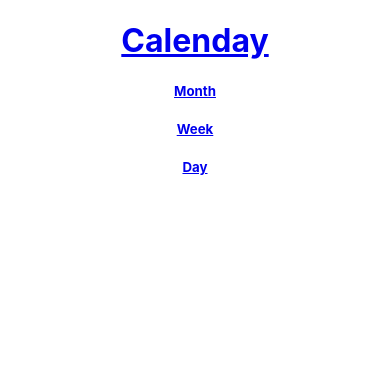
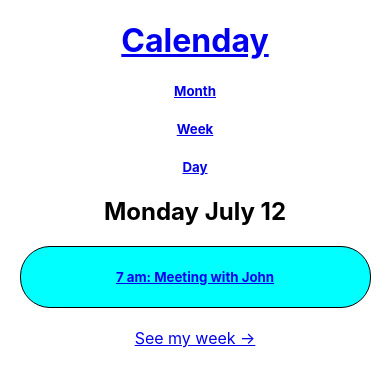
Before and after one commit to kdbromley/calenday-client, a React (Create React App) app: page /day in a window 390 px wide. Shown: the top 386 px of the page. Built offline with nearby package versions, Linux system fonts and the light colour scheme.

Commit message:
created Day route and functional component, minimal styling (mobile focused)

```diff
--- a/src/App.js
+++ b/src/App.js
@@ -4,7 +4,9 @@ import { Route } from 'react-router-dom';
 import { Link } from 'react-router-dom';
 import NavBar from './NavBar/NavBar';
 import TodaySchedule from './TodaySchedule/TodaySchedule'
+import Day from './Day/Day';
 import './App.css';
+
 
 class App extends React.Component {
 
@@ -18,6 +20,7 @@ class App extends React.Component {
         />
         <Route
           path='/day'
+          component={Day}
         />
         <Route
          path='/week'
--- a/src/Day/Day.css
+++ b/src/Day/Day.css
@@ -0,0 +1,7 @@
+.Day__container {
+    margin: 5%;
+}
+
+.Day__events-list {
+    margin-bottom: 20px;
+}
--- a/src/Day/Day.js
+++ b/src/Day/Day.js
@@ -0,0 +1,16 @@
+import { Link } from 'react-router-dom';
+import EventCard from "../EventCard/EventCard";
+import './Day.css'
+
+export default function Day() {
+    return (
+        <div className='Day__container'>
+            <h2>Monday July 12</h2>
+            <div className='Day__events-list'>
+                <Link to='#'><EventCard /></Link>
+            </div>
+
+            <Link to='#'>See my week &rarr;</Link>
+        </div>
+    )
+}
--- a/src/EventCard/EventCard.css
+++ b/src/EventCard/EventCard.css
@@ -0,0 +1,5 @@
+.EventCard__container {
+    border: 0.4px solid black;
+    border-radius: 30px;
+    background-color: aqua;
+}
--- a/src/EventCard/EventCard.js
+++ b/src/EventCard/EventCard.js
@@ -0,0 +1,9 @@
+import './EventCard.css'
+
+export default function EventCard() {
+    return (
+        <div className='EventCard__container'>
+            <h5 className='EventCard__text'><span className='time'>7 am:</span> Meeting with John</h5>
+        </div>
+    )
+}
```
